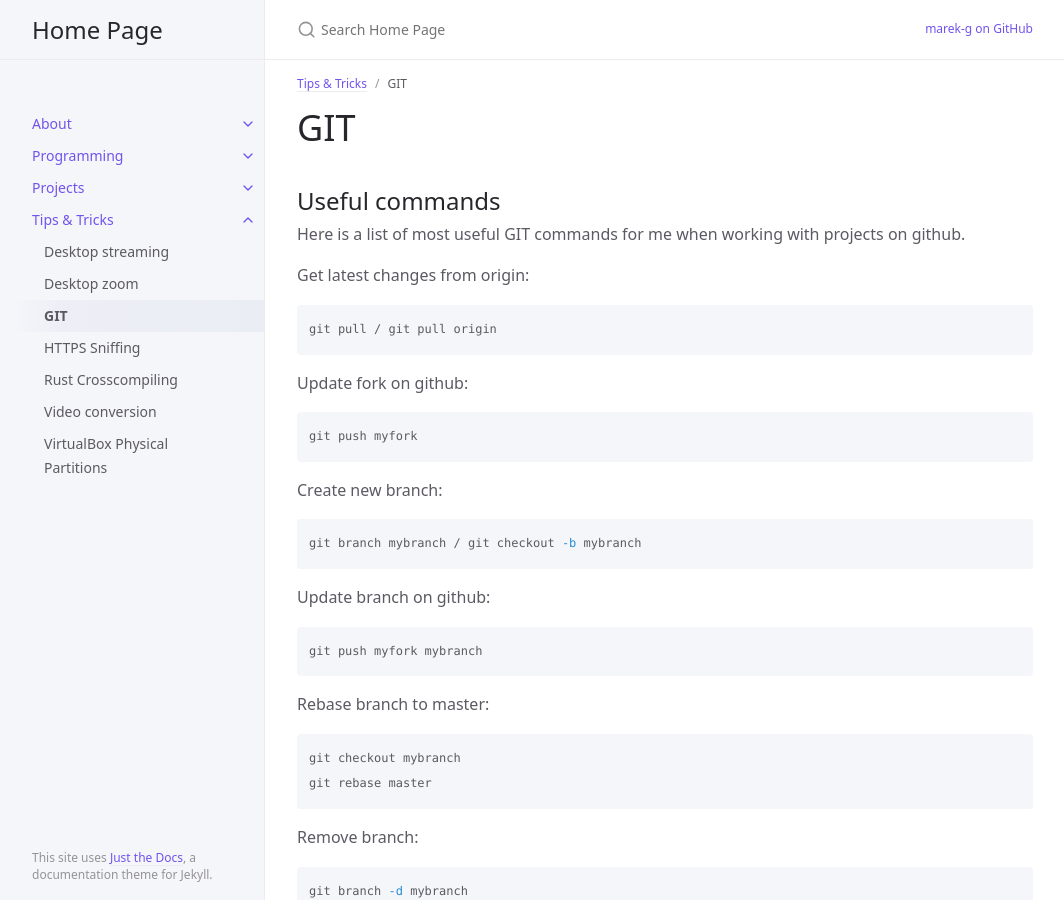
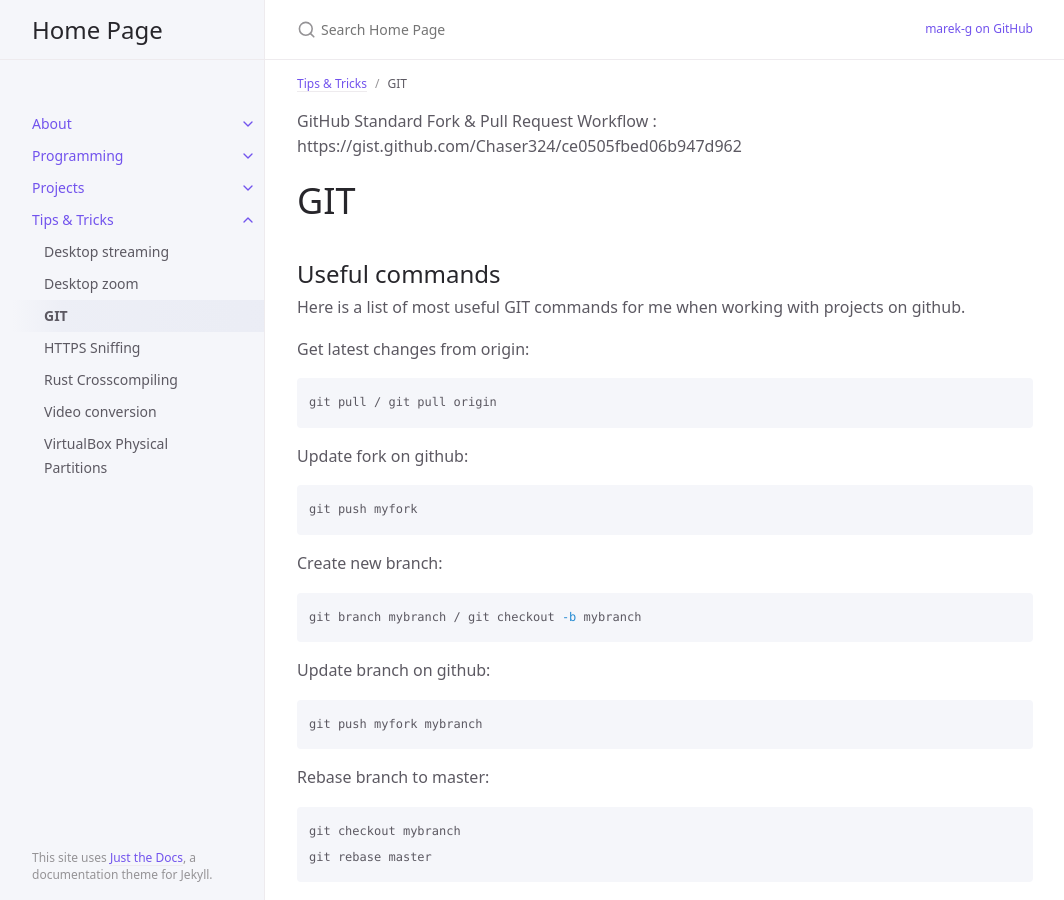
Before and after one commit to marek-g/marek-g.github.io, a Jekyll site: the page built from posts/tips_and_tricks/git.md, in a window 1280 px wide and 900 px high. Shown: the whole window, without its empty margins (107-1171 px from the left). Built offline with Jekyll 4.4.1, drawn with Linux system fonts in a browser that asks for light colours.

Commit message:
Add link to gihub flow

```diff
--- a/posts/tips_and_tricks/git.md
+++ b/posts/tips_and_tricks/git.md
@@ -3,6 +3,8 @@ layout: page
 title: GIT
 parent: Tips & Tricks
 ---
+
+GitHub Standard Fork & Pull Request Workflow : https://gist.github.com/Chaser324/ce0505fbed06b947d962
 
 # GIT
 
```
